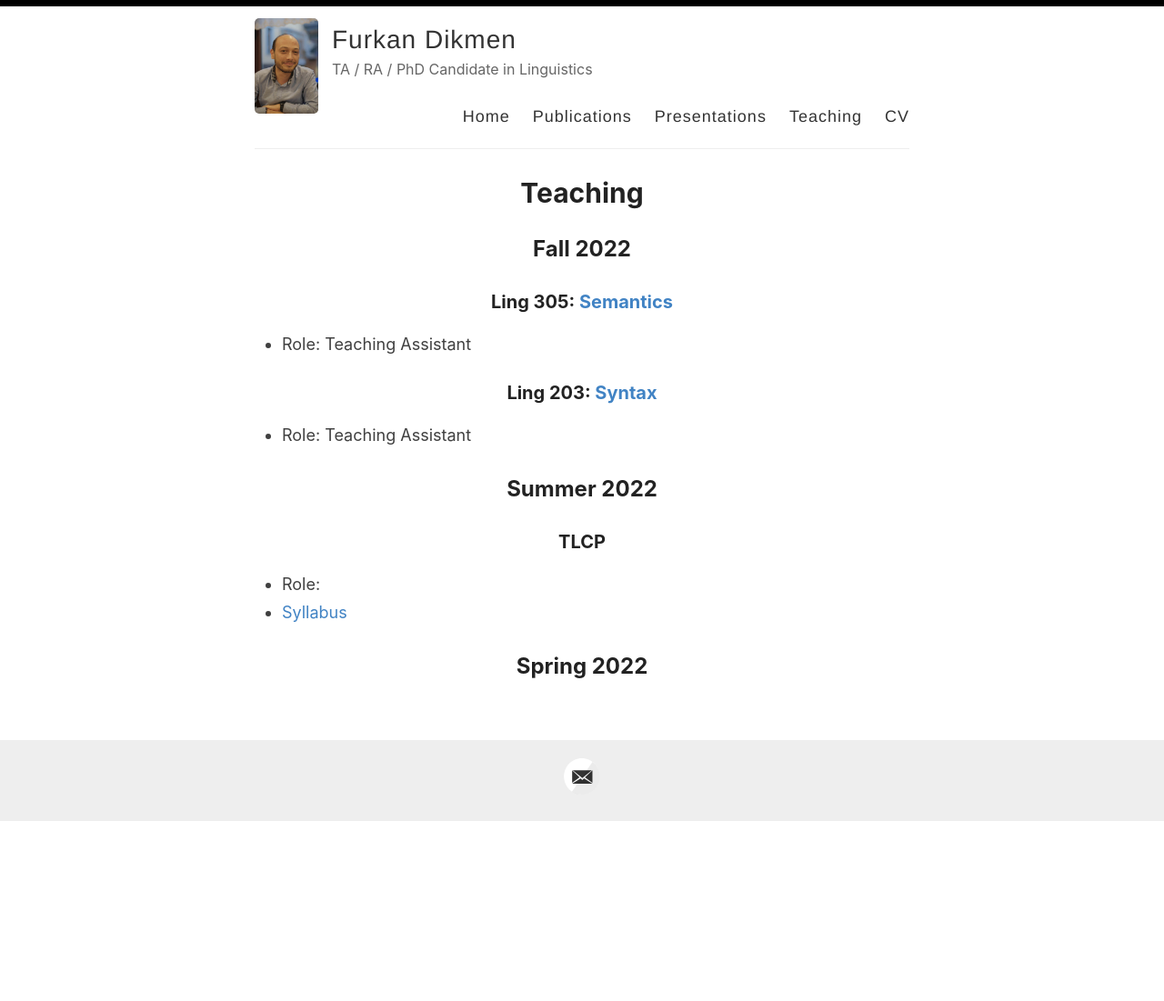
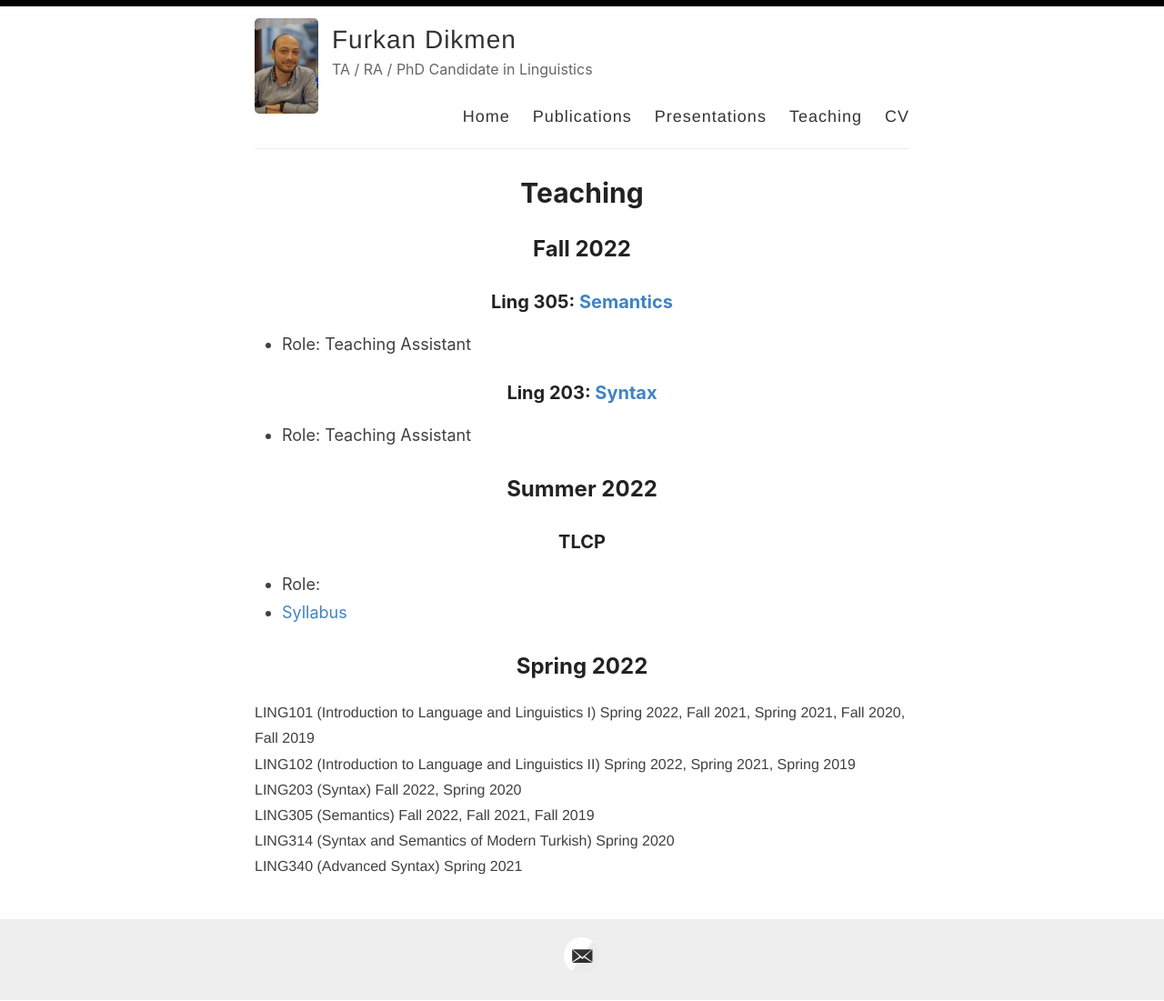
Before and after one commit to furkandikmen/furkandikmen.github.io, a Jekyll site: the page built from _pages/teaching.md, in a window 1280 px wide. Shown: the whole page at 91% size. Built offline with Jekyll 4.4.1, drawn with Linux system fonts in a browser that asks for light colours; before the commit the page ends 904 px from its top, so only the background shows below that.

Commit message:
Update teaching.md

```diff
--- a/_pages/teaching.md
+++ b/_pages/teaching.md
@@ -19,3 +19,10 @@ permalink: /teaching/
 
 
 ## Spring 2022
+
+<p style='margin:0cm;font-size:16px;font-family:"Calibri",sans-serif;'><span style='font-family:"Franklin Gothic Medium",sans-serif;'>LING101 (Introduction to Language and Linguistics I) Spring 2022, Fall 2021, Spring 2021, Fall 2020, Fall 2019</span></p>
+<p style='margin:0cm;font-size:16px;font-family:"Calibri",sans-serif;'><span style='font-family:"Franklin Gothic Medium",sans-serif;'>LING102 (Introduction to Language and Linguistics II) Spring 2022, Spring 2021, Spring 2019</span></p>
+<p style='margin:0cm;font-size:16px;font-family:"Calibri",sans-serif;'><span style='font-family:"Franklin Gothic Medium",sans-serif;'>LING203 (Syntax) Fall 2022, Spring 2020</span></p>
+<p style='margin:0cm;font-size:16px;font-family:"Calibri",sans-serif;'><span style='font-family:"Franklin Gothic Medium",sans-serif;'>LING305 (Semantics) Fall 2022, Fall 2021, Fall 2019</span></p>
+<p style='margin:0cm;font-size:16px;font-family:"Calibri",sans-serif;'><span style='font-family:"Franklin Gothic Medium",sans-serif;'>LING314 (Syntax and Semantics of Modern Turkish) Spring 2020</span></p>
+<p style='margin:0cm;font-size:16px;font-family:"Calibri",sans-serif;'><span style='font-family:"Franklin Gothic Medium",sans-serif;'>LING340 (Advanced Syntax) Spring 2021</span></p>
```
